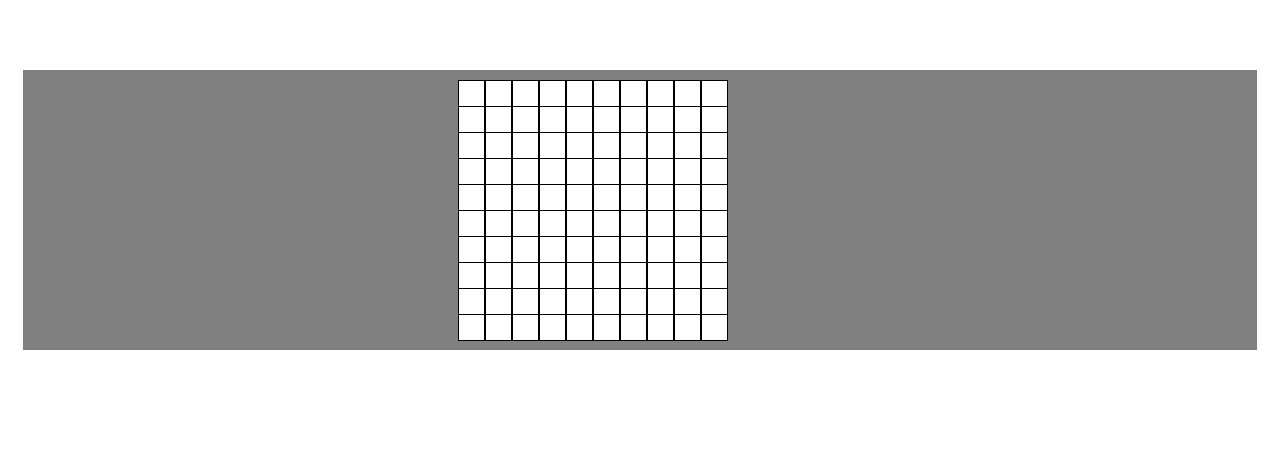
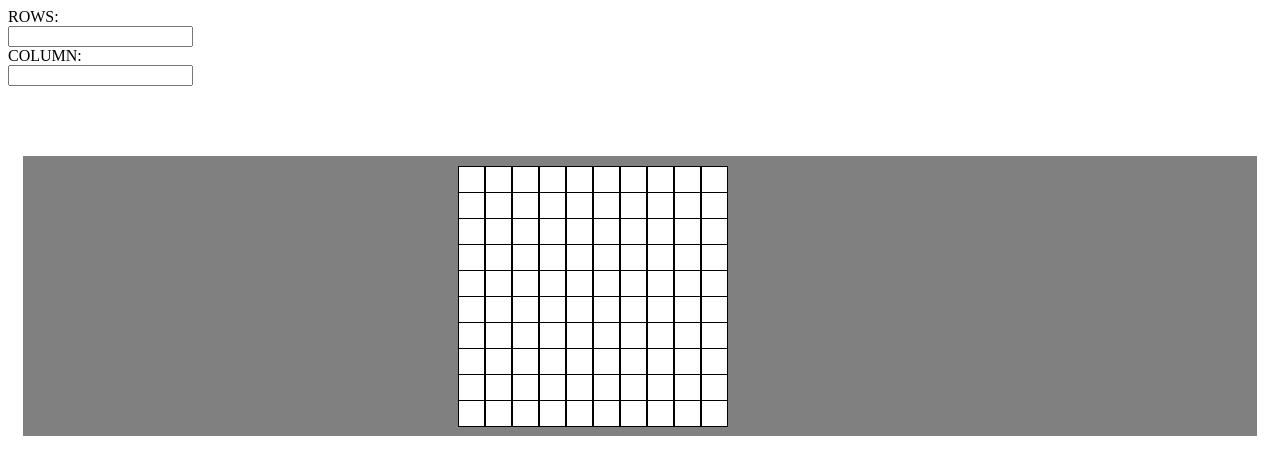
Before and after one commit to dfparra/light_bright, a website: page public/html/index.html in a window 1280 px wide. Drawn offline with nearby package versions, Linux system fonts and the light colour scheme; files that its build step writes are made by us from their sources; files whose address does not match are found by name.

Commit message:
initial user input

```diff
--- a/public/html/index.html
+++ b/public/html/index.html
@@ -6,6 +6,13 @@
   <link rel="stylesheet" href="css/main.css">
 </head>
 <body>
+  <form>
+  ROWS:<br>
+  <input type="number" name="firstname">
+  <br>
+  COLUMN:<br>
+  <input type="number" name="lastname">
+</form>
   <div class="container">
 
   </div>
```
